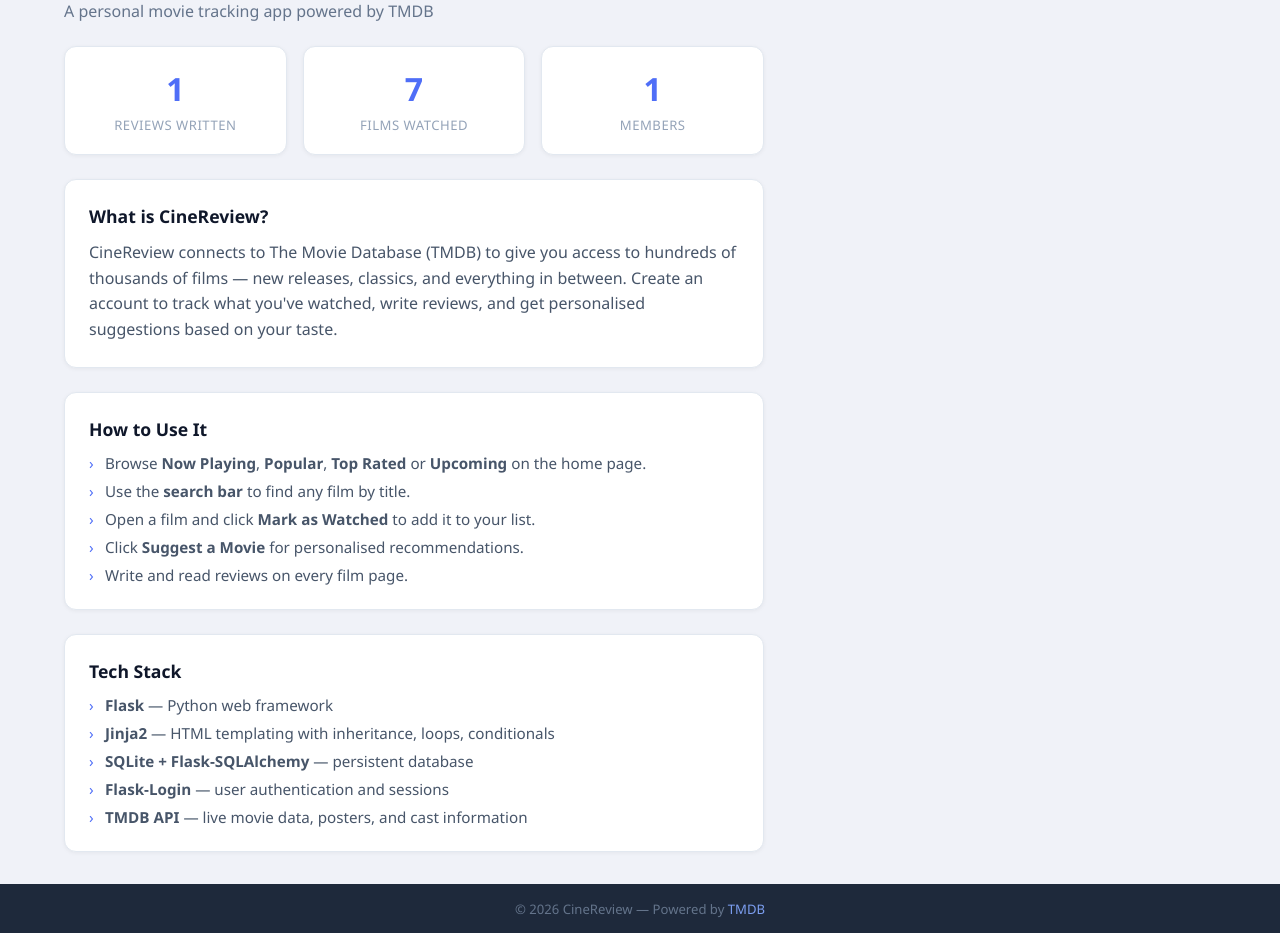
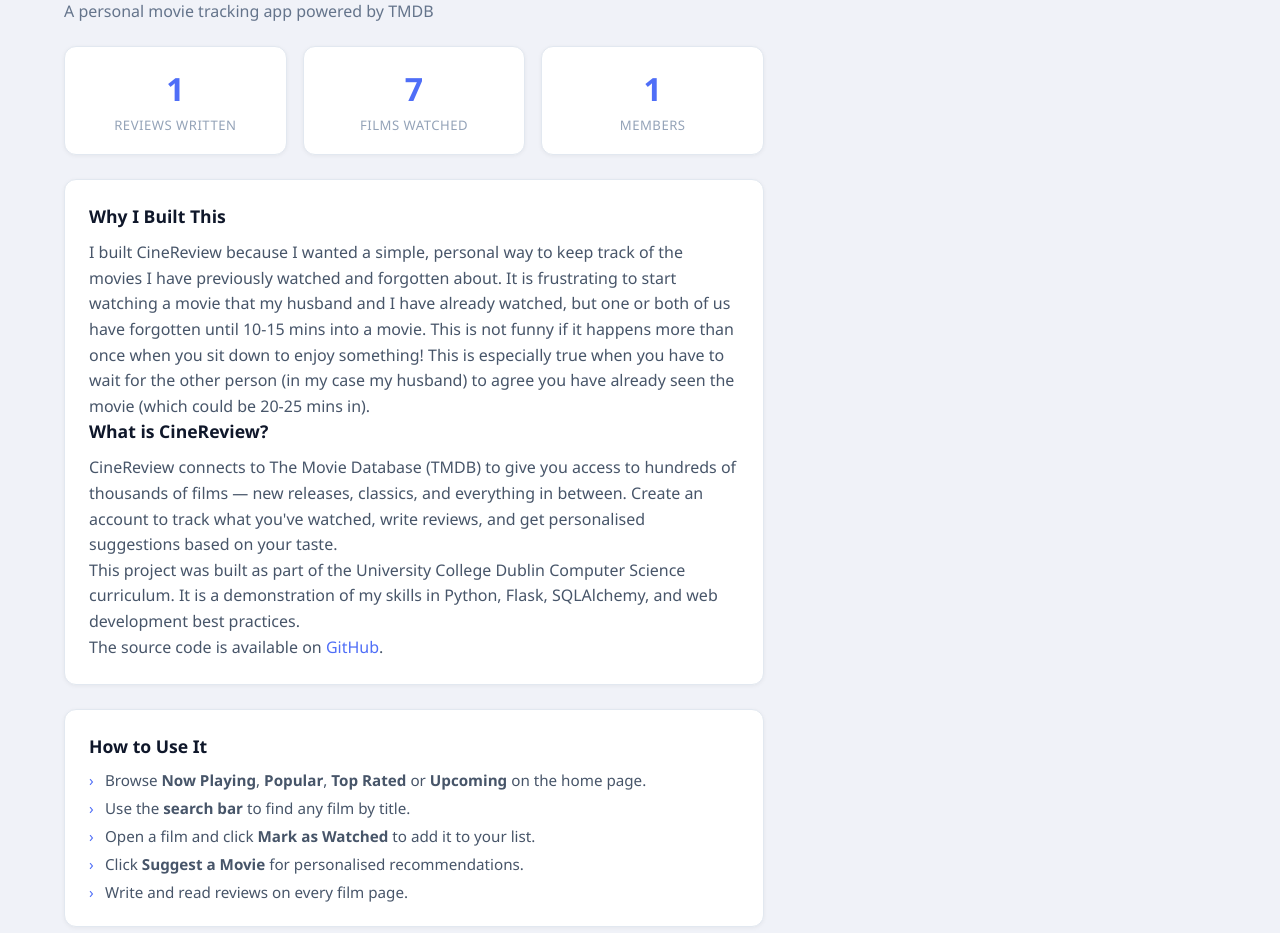
Before and after one commit to niamh888/cinereview, a Flask app: page /about in a window 1280 px wide. Shown: the part 138-1071 px from the top of the page. Run offline with Flask 3, Linux system fonts and the light colour scheme.

Commit message:
Update the 404.html page to be more personal "I'm sorry" and the About Page to include the motivation and location for the code as a public offering!

```diff
--- a/flask_app/templates/404.html
+++ b/flask_app/templates/404.html
@@ -6,7 +6,7 @@
 {% block content %}
 <div class="error-page">
     <h1>404</h1>
-    <p>That movie doesn't exist in our catalogue.</p>
+    <p>I'm sorry, that movie doesn't exist in our catalogue.</p>
     <a href="{{ url_for('index') }}" class="btn btn-primary">Back to Movies</a>
 </div>
 {% endblock %}
--- a/flask_app/templates/about.html
+++ b/flask_app/templates/about.html
@@ -26,6 +26,9 @@
     </div>
 
     <div class="about-card">
+        <h2>Why I Built This</h2>
+        <p>I built CineReview because I wanted a simple, personal way to keep track of the movies
+            I have previously watched and forgotten about.  It is frustrating to start watching a movie that my husband and I have already watched, but one or both of us have forgotten until 10-15 mins into a movie.  This is not funny if it happens more than once when you sit down to enjoy something!  This is especially true when you have to wait for the other person (in my case my husband) to agree you have already seen the movie (which could be 20-25 mins in).</p>
         <h2>What is CineReview?</h2>
         <p>
             CineReview connects to The Movie Database (TMDB) to give you access to hundreds of
@@ -33,7 +36,13 @@
             Create an account to track what you've watched, write reviews, and get personalised
             suggestions based on your taste.
         </p>
-    </div>
+        <p>
+            This project was built as part of the University College Dublin Computer Science
+            curriculum. It is a demonstration of my skills in Python, Flask, SQLAlchemy, and
+            web development best practices.
+        </p>
+        <p>
+            The source code is available on <a href="https://github.com/niamh888/cinereview" target="_blank">GitHub</a>.    </div>
 
     <div class="about-card">
         <h2>How to Use It</h2>
```
